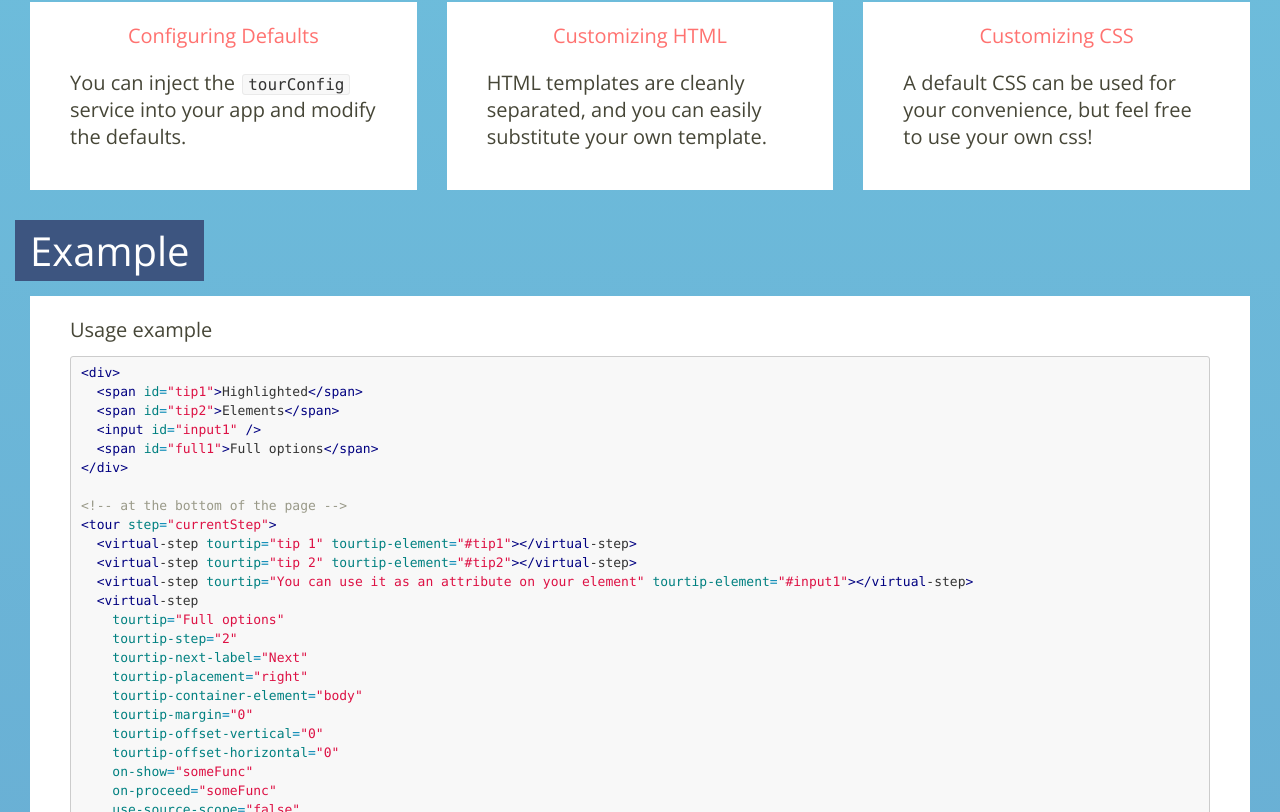
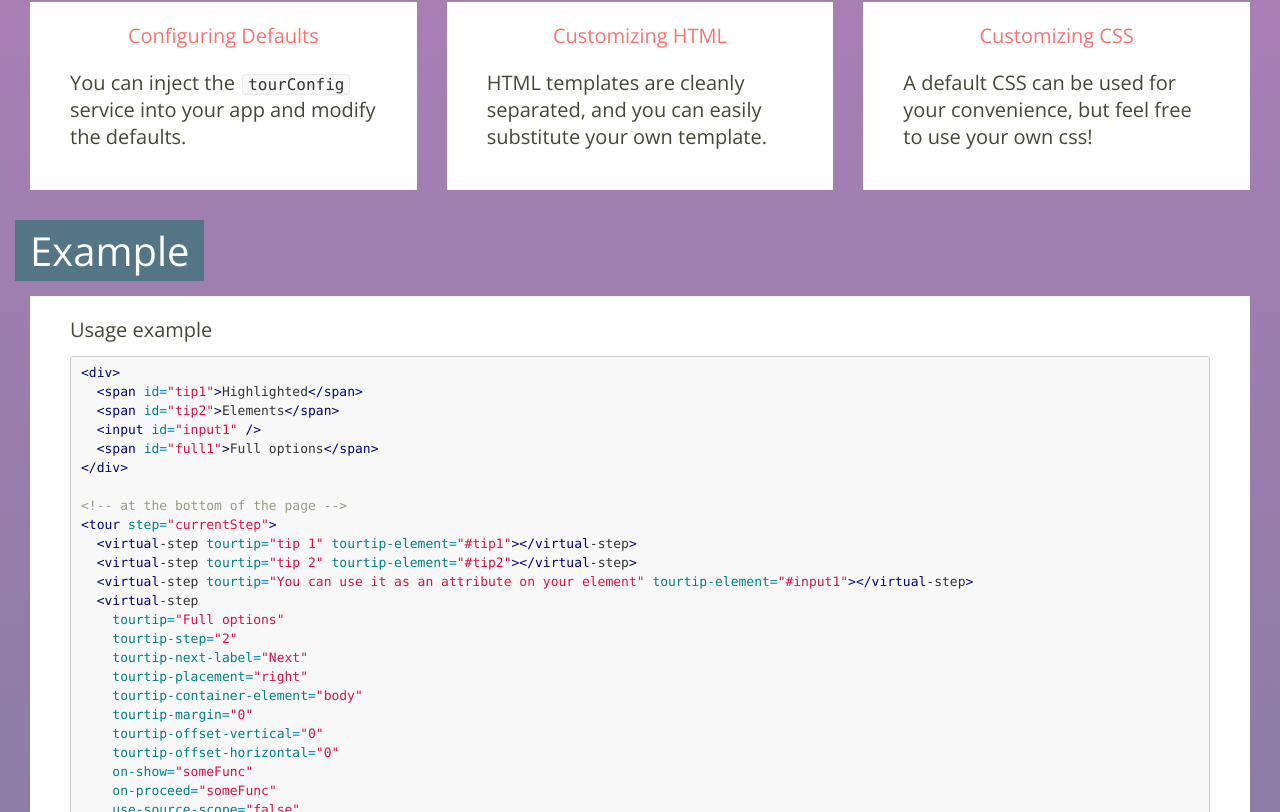
Before and after one commit to DaftMonk/angular-tour, a website: page demo/index.html in a window 1280 px wide. Shown: the part 630-1442 px from the top of the page. Drawn offline with nearby package versions, Linux system fonts and the light colour scheme.

Commit message:
Please make the background purple

```diff
--- a/demo/demoapp.css
+++ b/demo/demoapp.css
@@ -1,7 +1,7 @@
 html {
-    background: -webkit-linear-gradient(bottom, #6DBCDB 20%, #639AC9 100%);
-    background: -ms-linear-gradient(bottom, #6DBCDB 20%, #639AC9 100%);
-    background: linear-gradient(to bottom, #6DBCDB 20%, #639AC9 100%);
+    background: -webkit-linear-gradient(bottom, #A980B5 20%, #547586 100%);
+    background: -ms-linear-gradient(bottom, #A980B5 20%, #547586 100%);
+    background: linear-gradient(to bottom, #A980B5 20%, #547586 100%);
 }
 
 html, body {
@@ -81,7 +81,7 @@ ul {
     padding: 3px 10px;
     display: inline-block;
     position: relative;
-    background-color: #3D5580;
+    background-color: #547586;
     z-index: 3;
 }
 .title-xl {
```
